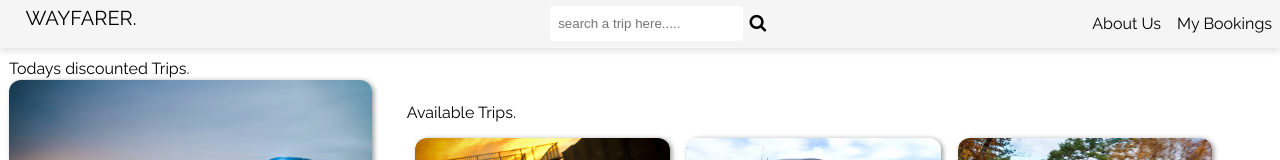
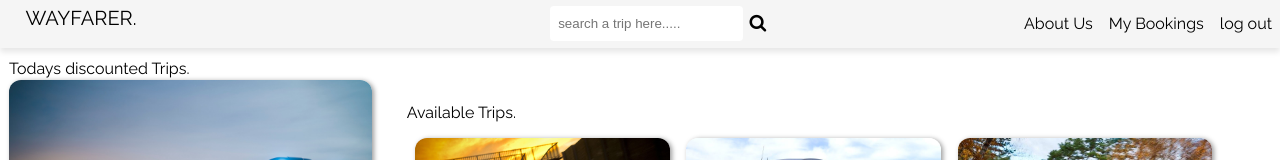
Before and after one commit to JosephNjuguna/WayfarerV1, a plain HTML site: page UI/user.html in a window 1280 px wide. Shown: the top 160 px of the page. Drawn offline with Linux system fonts and the light colour scheme.

Commit message:
ch(ui): update user dashboard [Finish #167256692]

```diff
--- a/UI/user.html
+++ b/UI/user.html
@@ -30,6 +30,9 @@
             </li>
             <li class="right-items">
                 <a href="./bookinghistory.html">My Bookings</a>
+            </li>
+            <li class="right-items">
+                <a href="./index.html">log out</a>
             </li>
         </ul>
     </nav>
```
